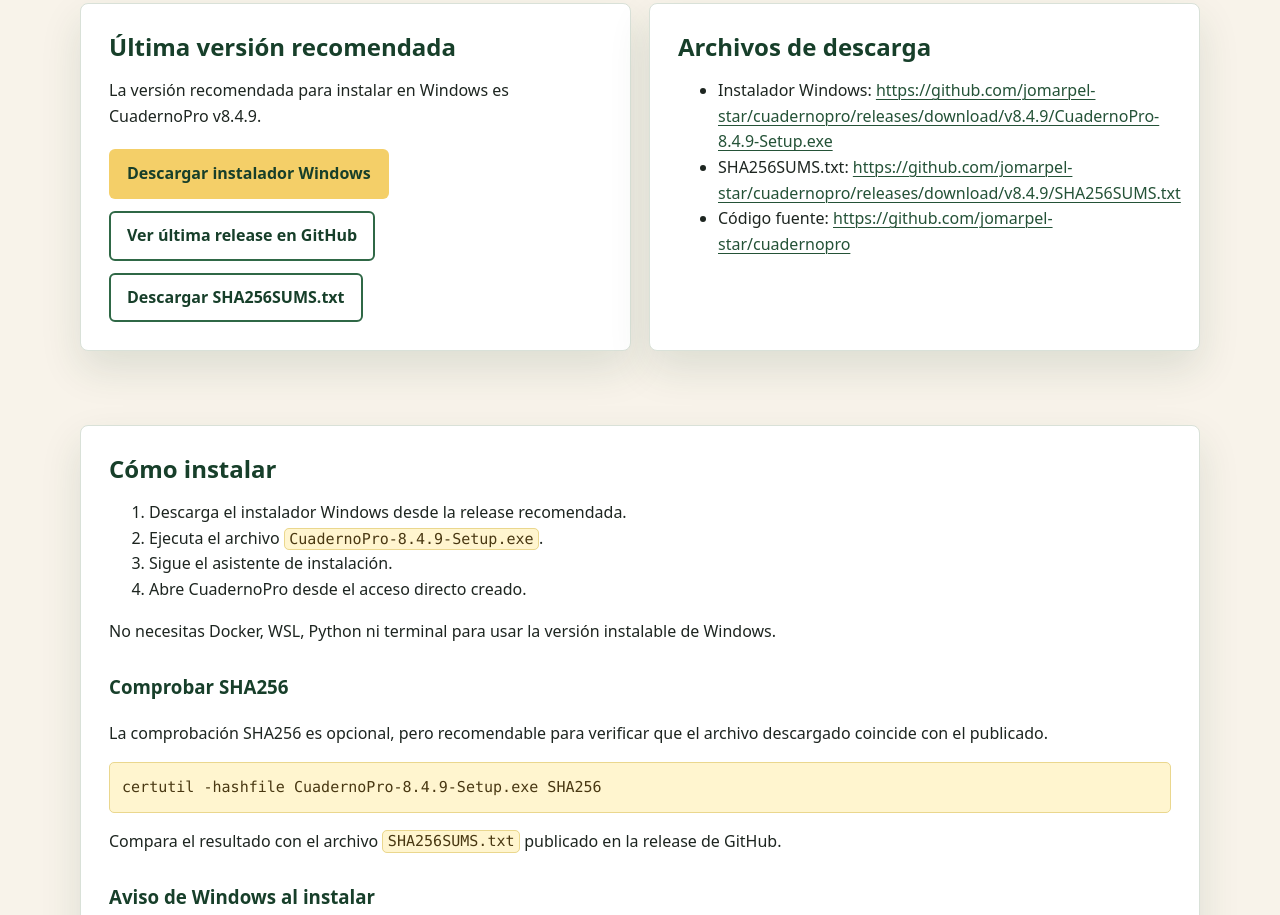
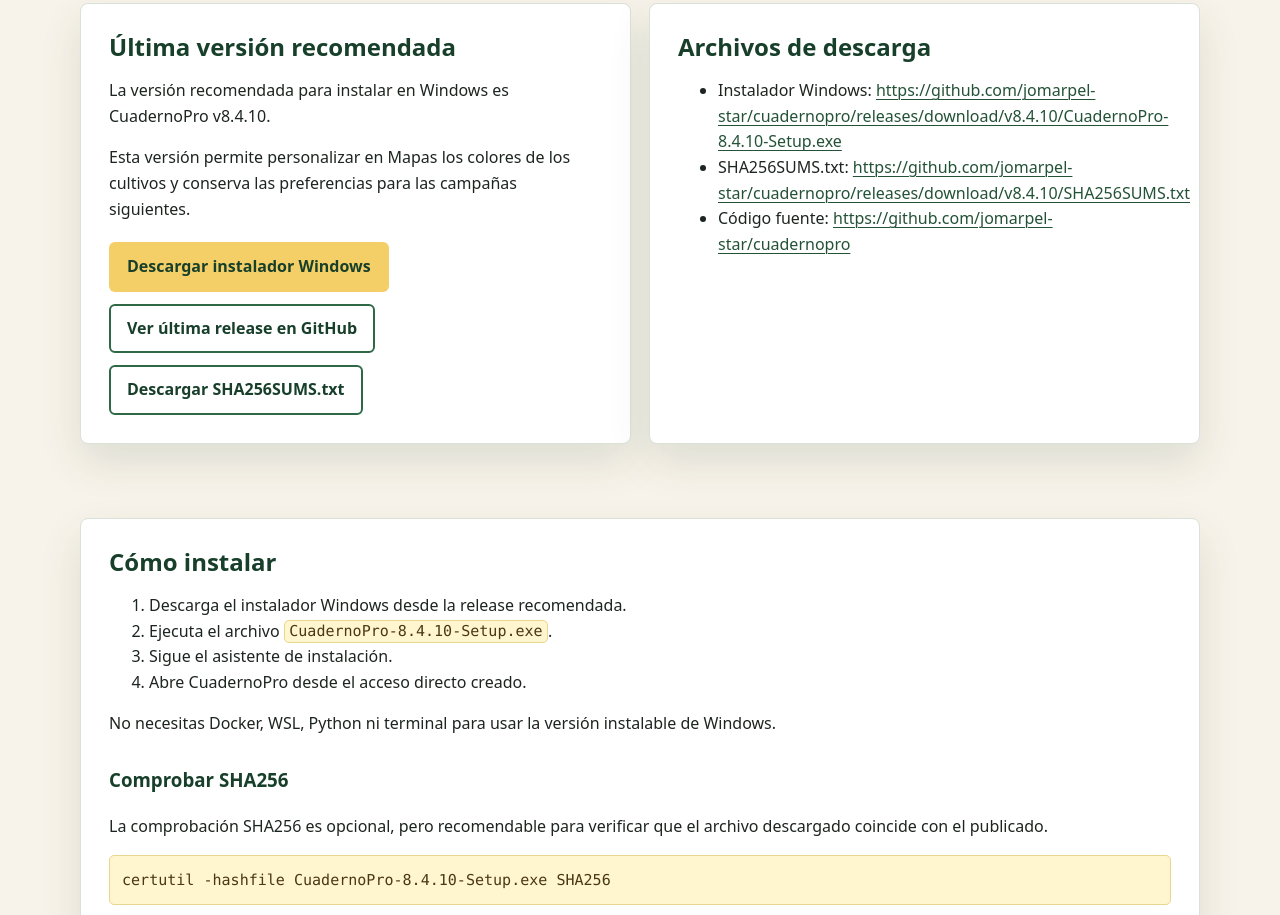
Before and after one commit to jomarpel-star/cuadernopro, a plain HTML site: page web_publica/descargar.html in a window 1280 px wide. Shown: the part 390-1305 px from the top of the page. Drawn offline with Linux system fonts and the light colour scheme.

Commit message:
Prepara release v8.4.10

```diff
--- a/web_publica/descargar.html
+++ b/web_publica/descargar.html
@@ -38,19 +38,20 @@
       <div class="grid two">
         <article class="text-panel">
           <h2>Última versión recomendada</h2>
-          <p>La versión recomendada para instalar en Windows es CuadernoPro v8.4.9.</p>
+          <p>La versión recomendada para instalar en Windows es CuadernoPro v8.4.10.</p>
+          <p>Esta versión permite personalizar en Mapas los colores de los cultivos y conserva las preferencias para las campañas siguientes.</p>
           <div class="actions panel-actions">
-            <a class="button primary" href="https://github.com/jomarpel-star/cuadernopro/releases/download/v8.4.9/CuadernoPro-8.4.9-Setup.exe">Descargar instalador Windows</a>
+            <a class="button primary" href="https://github.com/jomarpel-star/cuadernopro/releases/download/v8.4.10/CuadernoPro-8.4.10-Setup.exe">Descargar instalador Windows</a>
             <a class="button outline" href="https://github.com/jomarpel-star/cuadernopro/releases/latest">Ver última release en GitHub</a>
-            <a class="button outline" href="https://github.com/jomarpel-star/cuadernopro/releases/download/v8.4.9/SHA256SUMS.txt">Descargar SHA256SUMS.txt</a>
+            <a class="button outline" href="https://github.com/jomarpel-star/cuadernopro/releases/download/v8.4.10/SHA256SUMS.txt">Descargar SHA256SUMS.txt</a>
           </div>
         </article>
 
         <article class="text-panel">
           <h2>Archivos de descarga</h2>
           <ul>
-            <li>Instalador Windows: <a href="https://github.com/jomarpel-star/cuadernopro/releases/download/v8.4.9/CuadernoPro-8.4.9-Setup.exe">https://github.com/jomarpel-star/cuadernopro/releases/download/v8.4.9/CuadernoPro-8.4.9-Setup.exe</a></li>
-            <li>SHA256SUMS.txt: <a href="https://github.com/jomarpel-star/cuadernopro/releases/download/v8.4.9/SHA256SUMS.txt">https://github.com/jomarpel-star/cuadernopro/releases/download/v8.4.9/SHA256SUMS.txt</a></li>
+            <li>Instalador Windows: <a href="https://github.com/jomarpel-star/cuadernopro/releases/download/v8.4.10/CuadernoPro-8.4.10-Setup.exe">https://github.com/jomarpel-star/cuadernopro/releases/download/v8.4.10/CuadernoPro-8.4.10-Setup.exe</a></li>
+            <li>SHA256SUMS.txt: <a href="https://github.com/jomarpel-star/cuadernopro/releases/download/v8.4.10/SHA256SUMS.txt">https://github.com/jomarpel-star/cuadernopro/releases/download/v8.4.10/SHA256SUMS.txt</a></li>
             <li>Código fuente: <a href="https://github.com/jomarpel-star/cuadernopro">https://github.com/jomarpel-star/cuadernopro</a></li>
           </ul>
         </article>
@@ -62,7 +63,7 @@
         <h2>Cómo instalar</h2>
         <ol>
           <li>Descarga el instalador Windows desde la release recomendada.</li>
-          <li>Ejecuta el archivo <code>CuadernoPro-8.4.9-Setup.exe</code>.</li>
+          <li>Ejecuta el archivo <code>CuadernoPro-8.4.10-Setup.exe</code>.</li>
           <li>Sigue el asistente de instalación.</li>
           <li>Abre CuadernoPro desde el acceso directo creado.</li>
         </ol>
@@ -70,7 +71,7 @@
 
         <h3>Comprobar SHA256</h3>
         <p>La comprobación SHA256 es opcional, pero recomendable para verificar que el archivo descargado coincide con el publicado.</p>
-        <p class="code">certutil -hashfile CuadernoPro-8.4.9-Setup.exe SHA256</p>
+        <p class="code">certutil -hashfile CuadernoPro-8.4.10-Setup.exe SHA256</p>
         <p>Compara el resultado con el archivo <code>SHA256SUMS.txt</code> publicado en la release de GitHub.</p>
 
         <h3>Aviso de Windows al instalar</h3>
@@ -79,7 +80,7 @@
         <p>Para instalar con seguridad:</p>
         <ol>
           <li>Descarga CuadernoPro solo desde esta página oficial o desde GitHub Releases.</li>
-          <li>Comprueba que el archivo se llama <code>CuadernoPro-8.4.9-Setup.exe</code>.</li>
+          <li>Comprueba que el archivo se llama <code>CuadernoPro-8.4.10-Setup.exe</code>.</li>
           <li>Verifica el SHA256 publicado en la release.</li>
           <li>Si confías en el origen, en el aviso de Windows pulsa <strong>Más información</strong> y después <strong>Ejecutar de todas formas</strong>.</li>
         </ol>
```
Also changed, not shown: 14 other files.
